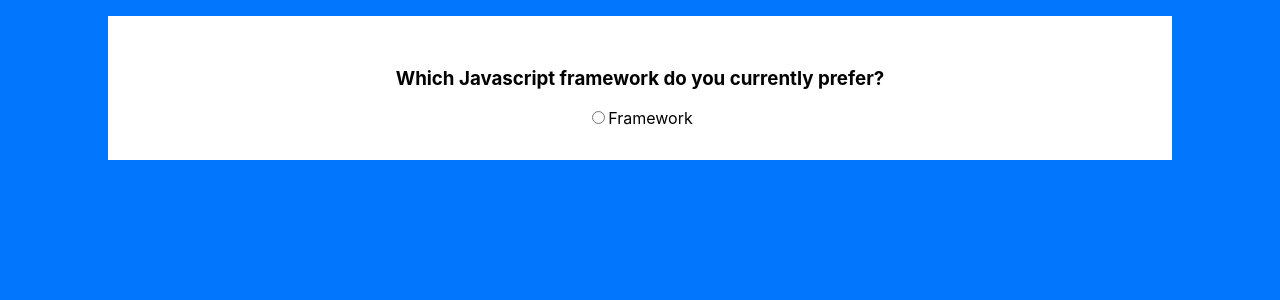
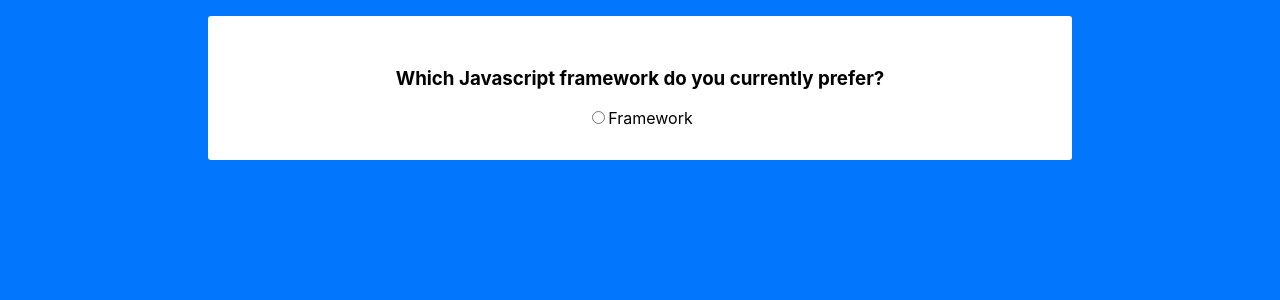
Before and after one commit to jaceksupernak/polling-app, a React (Create React App) app: page / in a window 1280 px wide. Shown: the top 300 px of the page. Built offline with nearby package versions, Linux system fonts and the light colour scheme.

Commit message:
Adding grid layout to App

```diff
--- a/src/components/App.css
+++ b/src/components/App.css
@@ -2,9 +2,12 @@ body {
   background: #0276fd;
 }
 .App {
-  max-width: 1000px;
+  max-width: 800px;
   margin: 1rem auto 0 auto;
   padding: 2rem;
+  display: grid;
+  place-items: center;
+  border-radius: 3px;
   text-align: center;
   background: #fff;
 }
```
